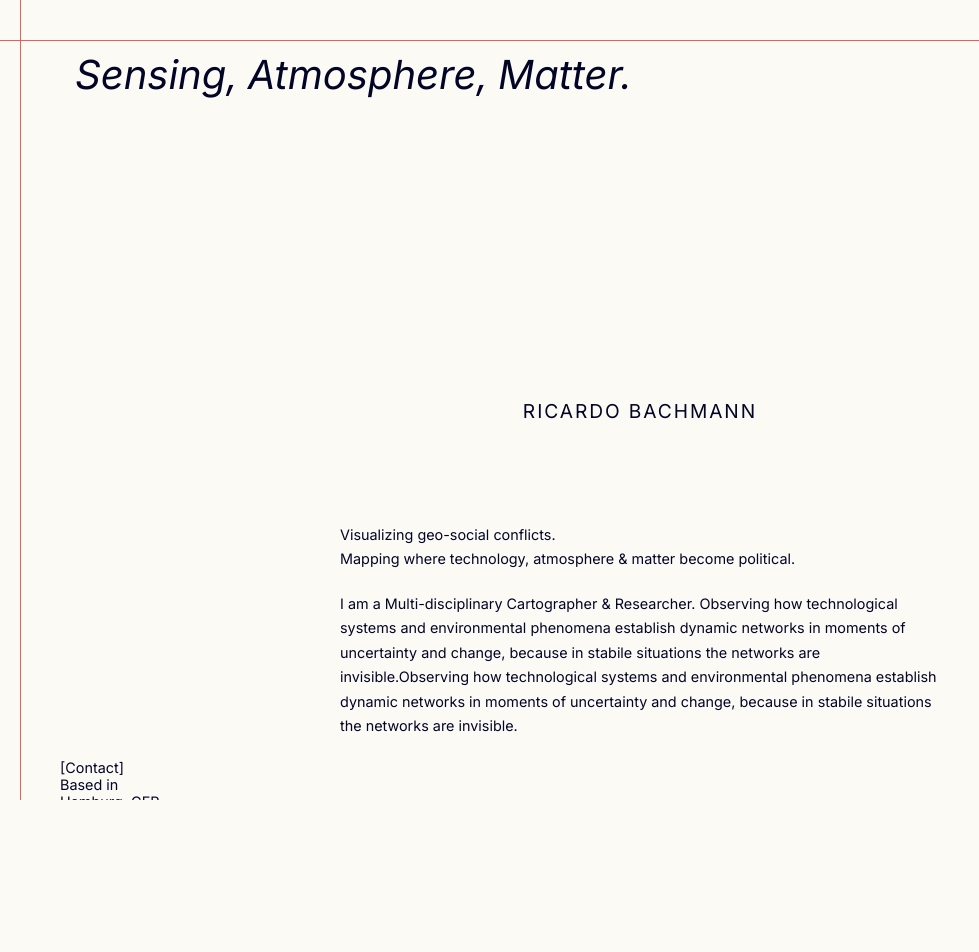
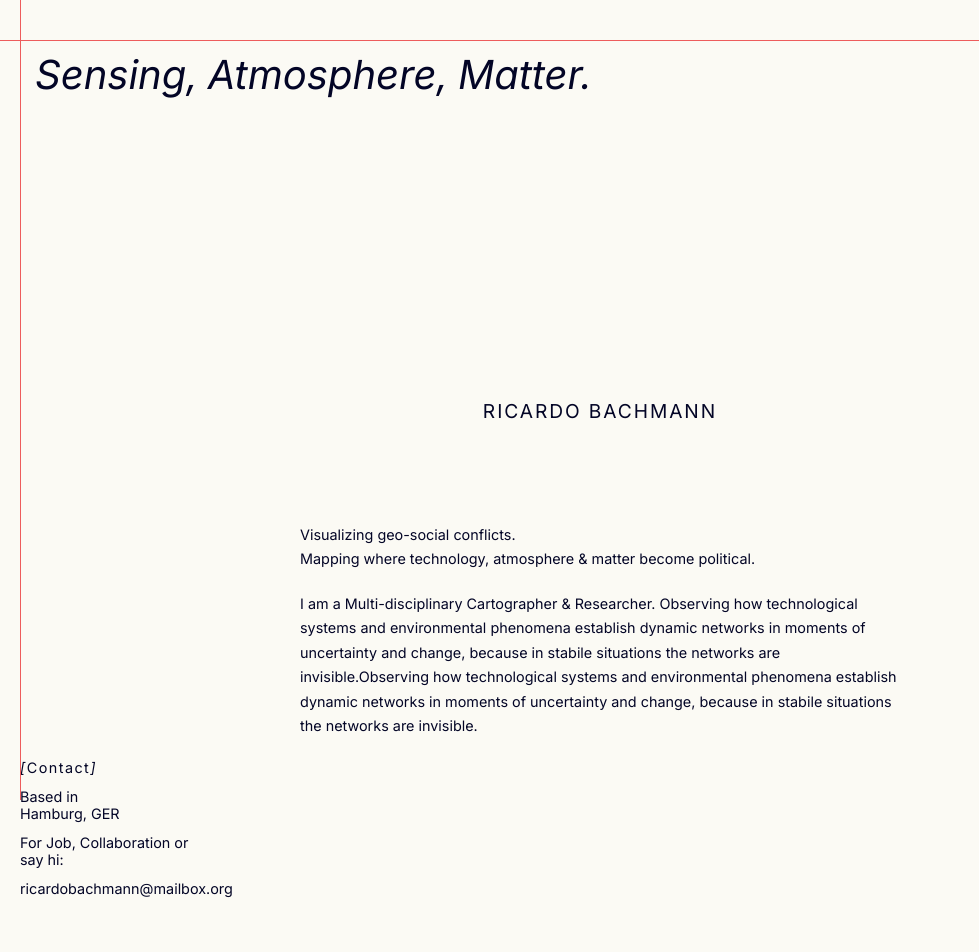
Before and after one commit to RicardoBachmann/ricardobachmann-site, a React (Vite) app: page / in a window 1280 px wide. Shown: the top 952 px of the page, without its empty margins (0-979 px from the left). Before the commit the page ends 800 px from the top, so only its background shows below. Built offline with nearby package versions, Linux system fonts and the light colour scheme.

Commit message:
style: CSS content section styling and cleanup

```diff
--- a/src/App.jsx
+++ b/src/App.jsx
@@ -30,7 +30,11 @@ function App() {
         </div>
         <section className="content__detail">
           <div className="content__detail_contact">
-            <h3>[Contact]</h3>
+            <h3>
+              <span className="bracket">[</span>
+              Contact
+              <span className="bracket">]</span>
+            </h3>
 
             <p>
               Based in <br />
--- a/src/index.css
+++ b/src/index.css
@@ -4,6 +4,7 @@
   padding: 0;
 }
 
+/* === BASE === */
 html,
 body {
   overflow: auto;
@@ -13,9 +14,6 @@ body {
 
 body {
   max-width: 100vw;
-  height: 100vh;
-  margin: 0 auto;
-  color: white;
   background-color: #fbfaf4;
   position: relative;
 }
@@ -29,7 +27,7 @@ main {
   flex-direction: column;
 }
 
-/* left line */
+/* === GRID LINES === */
 body::before {
   content: "";
   position: fixed;
@@ -52,10 +50,11 @@ body::after {
   z-index: 100;
 }
 
+/* === HERO === */
+
 .hero {
   display: flex;
   flex-direction: column;
-  justify-content: space-around;
 }
 
 .hero__title {
@@ -72,20 +71,18 @@ body::after {
 }
 
 .hero__name {
-  font-size: 1.2rem;
-  font-weight: 400;
-  letter-spacing: 0.1em;
-  padding: 0 35px 80px 35px;
   display: flex;
   align-items: center;
   justify-content: center;
   color: #030526;
+  font-size: 1.2rem;
+  font-weight: 400;
+  letter-spacing: 0.1em;
   padding: 180px 35px 100px 35px;
 }
 
+/* === CONTENT SECTION === */
 .content {
-  flex: none;
-  overflow-y: visible;
   min-height: 50vh;
   padding: 0 20px 80px 20px;
 }
@@ -107,45 +104,33 @@ body::after {
   display: flex;
   flex-direction: row;
 }
+
+.content__detail_contact {
+  display: flex;
+  flex-direction: column;
+  gap: 12px;
+  max-width: 600px;
+}
 .content__detail h3,
 p,
-li {
+li,
+a {
   font-size: 0.9rem;
   font-weight: 400;
   color: #030526;
+  text-decoration: none;
 }
 
-.sidebar {
-  position: fixed;
-  top: 40px;
-  left: 0px;
-  width: 40px;
-  padding: 20px 5px;
-  z-index: 50;
+.content__detail_contact h3 {
+  font-size: 0.9rem;
+  letter-spacing: 0.1em;
+  font-weight: 400;
+  color: #030526;
+  font-style: normal;
 }
 
-.footer {
-  font-size: 0.8rem;
-  line-height: 1.3;
-  height: 50px;
-  padding: 0 15px 0 50px;
-  display: flex;
-  align-items: center;
-  justify-content: flex-end;
-  flex-shrink: 0;
-  position: relative;
-}
-
-.footer__text {
-  font-family: "IBM Plex Mono", monospace;
+.content__detail_contact h3 .bracket {
   font-style: italic;
-  font-size: 0.8rem;
-  font-weight: 400;
-  border-radius: 15px;
-  border: none;
-  background-color: #080a40;
-  color: white;
-  padding: 5px;
 }
 
 .info-btn {
@@ -175,7 +160,4 @@ li {
   .hero {
     padding: 0 60px 0 80x;
   }
-  .sidebar__text {
-    font-size: 1rem;
-  }
 }
```
